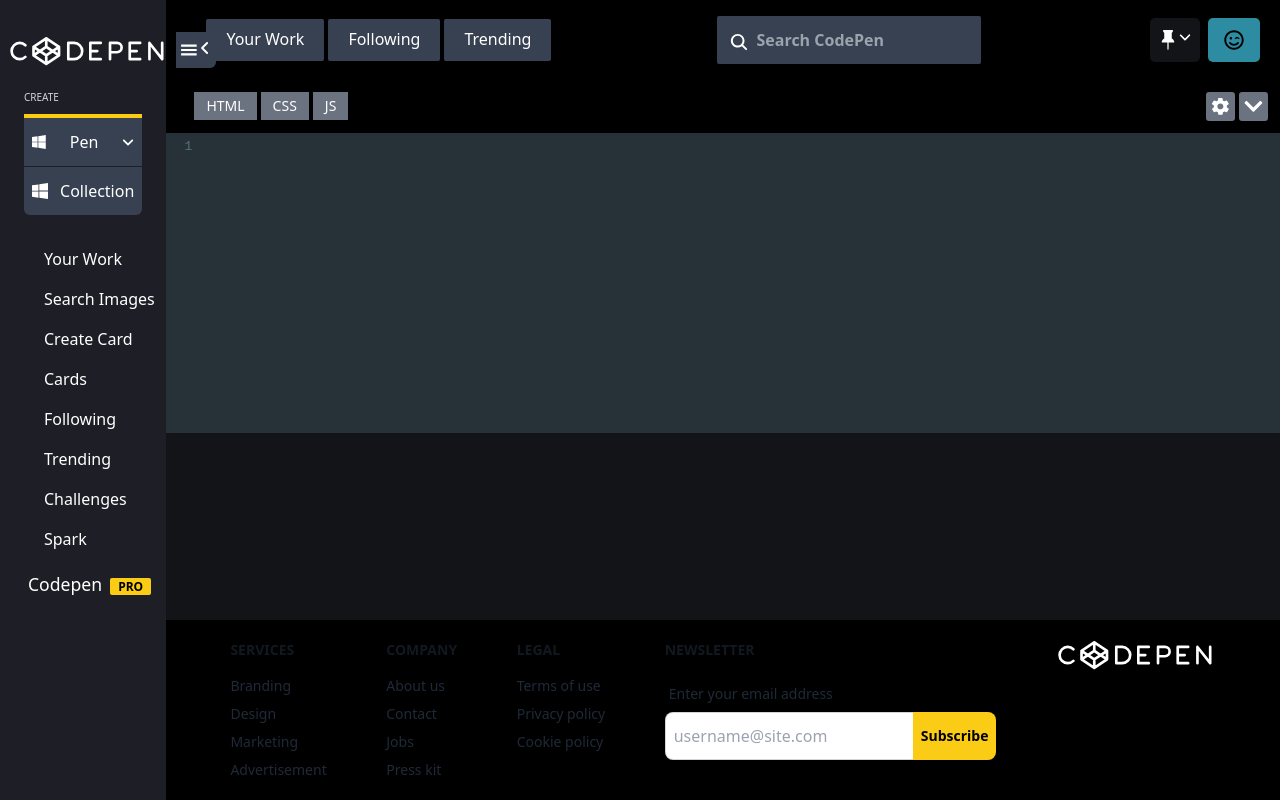
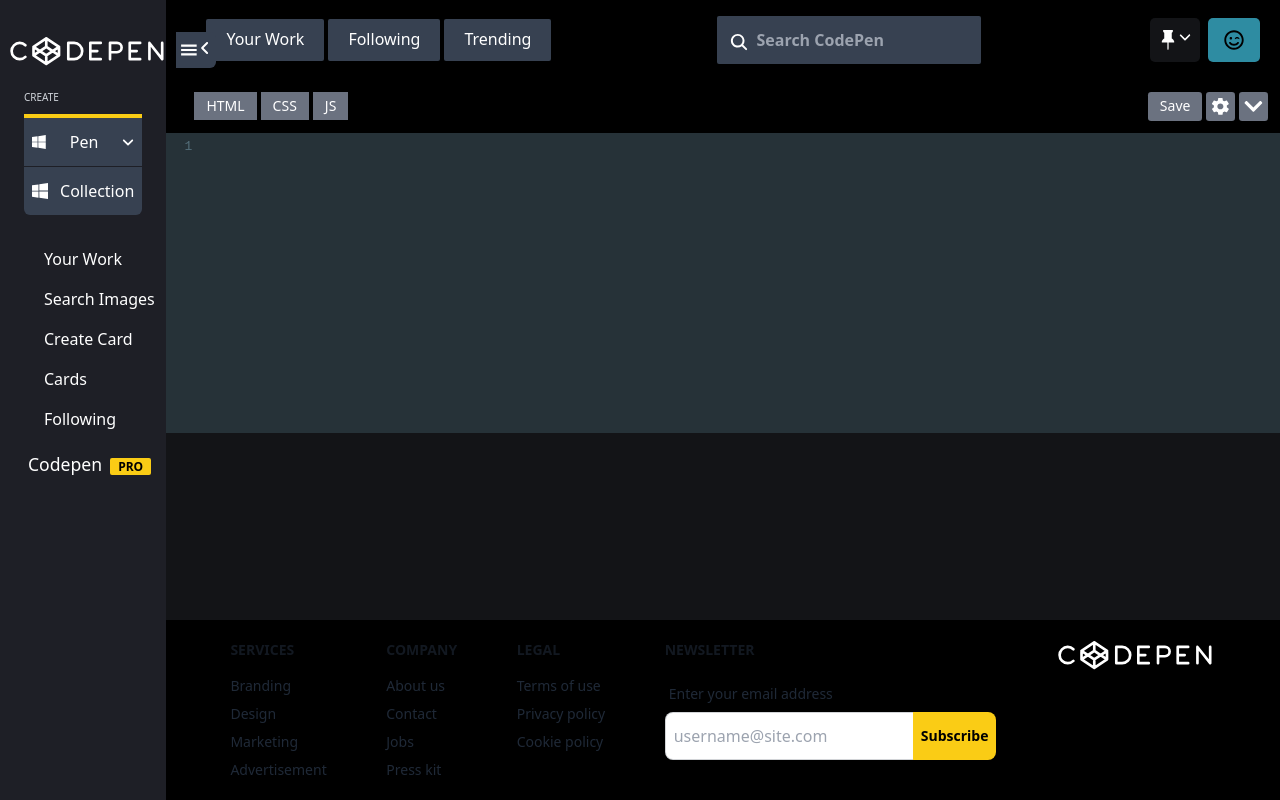
Before and after one commit to sourav1007/CodePen_Clone, a React (Vite) app: page /pen in a window 1280 px wide. Built offline with nearby package versions, Linux system fonts and the light colour scheme.

Commit message:
image hover description

```diff
--- a/src/Components/Footer.jsx
+++ b/src/Components/Footer.jsx
@@ -1,4 +1,5 @@
 import React from 'react'
+import { Link } from 'react-router-dom'
 
 function Footer(props) {
   return (
@@ -41,9 +42,12 @@
 
           </fieldset>
         </form>
+        <Link to="/">
         <div>
               <svg className=' max-[739px]:w-20 w-40 cursor-pointer' fill="none" stroke="#fff" stroke-linecap="round" stroke-linejoin="round" stroke-width="2.3" viewBox="0 0 138 26" xmlns="http://www.w3.org/2000/svg" aria-hidden="true"><path d="M15 8a7 7 0 1 0 0 10m7-8.7L33 2l11 7.3v7.4L33 24l-11-7.3zm0 0 11 7.4 11-7.4m0 7.4L33 9.3l-11 7.4M33 2v7.3m0 7.4V24M52 6h5a7 7 0 0 1 0 14h-5zm28 0h-9v14h9m-9-7h6m11 1h6a4 4 0 0 0 0-8h-6v14m26-14h-9v14h9m-9-7h6m11 7V6l11 14V6"></path></svg>
             </div>
+        </Link>
+
       </footer>
     </div>
   )
--- a/src/Components/Home.jsx
+++ b/src/Components/Home.jsx
@@ -9,7 +9,7 @@
             </div>
             <div className='w-full h-1/2 sm:w-1/2 sm:h-full  p-2 items-center sm:justify-center flex flex-col gap-3'>
                 <h1 className='text-2xl md:text-3xl lg:text-4xl text-center font-extrabold'>The best place to build, test, and discover front-end code.</h1>
-               <Link to="/pen"><button className='  bg-yellow-500 px-4 py-2 font-bold rounded-md text-black'>Lets Get Started</button></Link>
+               <Link to="/pen"><button className=' bg-yellow-500 px-4 py-2 font-bold rounded-md text-black'>Lets Get Started</button></Link>
 
             </div>
         </div>
--- a/src/Components/MobileHeader.jsx
+++ b/src/Components/MobileHeader.jsx
@@ -12,9 +12,7 @@
         { option: "Create Card", to: "create-card" },
         { option: "Cards", to: "cards" },
         { option: "Following", to: "following" },
-        { option: "Trending", to: "trending" },
-        { option: "Challenges", to: "challenges" },
-        { option: "Spark", to: "spark" }
+
     ];
 
 
--- a/src/Components/Pen.jsx
+++ b/src/Components/Pen.jsx
@@ -24,6 +24,7 @@
                     <button className="bg-gray-500 py-1 px-3 lg:hidden hover:bg-slate-800 text-white text-sm" onClick={()=>{setNum(3)}}>Result</button>
                 </div>
                 <div className="text-white flex gap-1 p-1">
+                    <button className='bg-gray-500 py-1 px-3 rounded-[0.2rem] hover:bg-slate-800 text-white text-sm'>Save</button>
                     <IoMdSettings className="bg-gray-500 p-1 text-[1.8rem] rounded-[0.2rem] text-white" />
                     <FaChevronDown className="bg-gray-500 p-1 text-[1.8rem] rounded-[0.2rem] text-white" />
                 </div>
--- a/src/Components/SearchImages.jsx
+++ b/src/Components/SearchImages.jsx
@@ -99,7 +99,7 @@
                                 src={item.urls.regular}
                                 alt={item.alt_description || "Image"}
                             />
-                            <div className='absolute top-[70%] left-[80%] md:top-[85%] bg-[#00000072] p-1 cursor-pointer rounded-sm '>
+                            <div className='absolute top-[70%] px-2 left-[80%] md:left-[85%] md:top-[85%] bg-[#00000072] p-1 cursor-pointer rounded-sm '>
                             <IoMdDownload className='text-white text-xl' />
 
                             </div>
--- a/src/Components/Sidebar.jsx
+++ b/src/Components/Sidebar.jsx
@@ -13,9 +13,7 @@
         { option: "Create Card", to: "create-card" },
         { option: "Cards", to: "cards" },
         { option: "Following", to: "following" },
-        { option: "Trending", to: "trending" },
-        { option: "Challenges", to: "challenges" },
-        { option: "Spark", to: "spark" }
+
     ];
 
     const showSideBar = "left-[0%] h-screen bg-[#1E1F26]  flex flex-col ";
```
